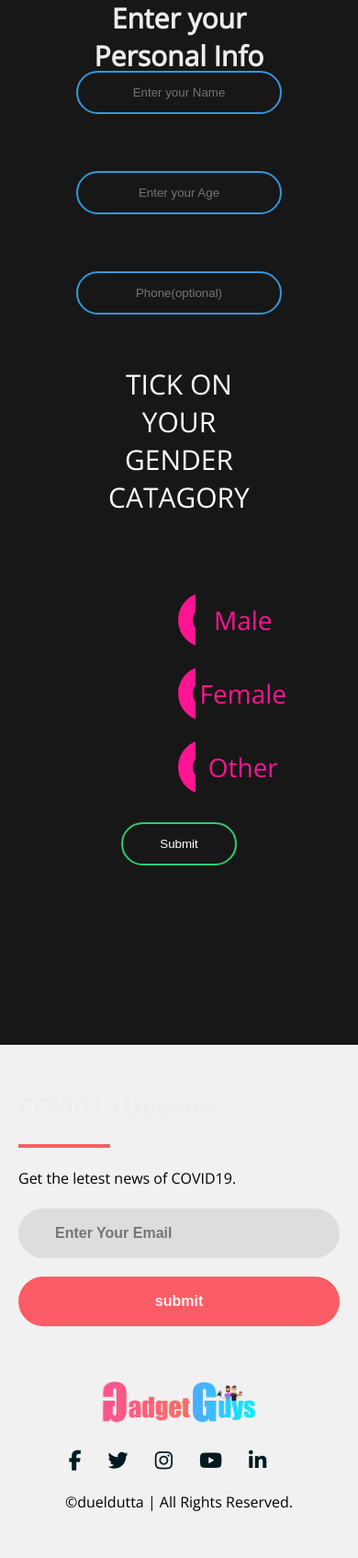
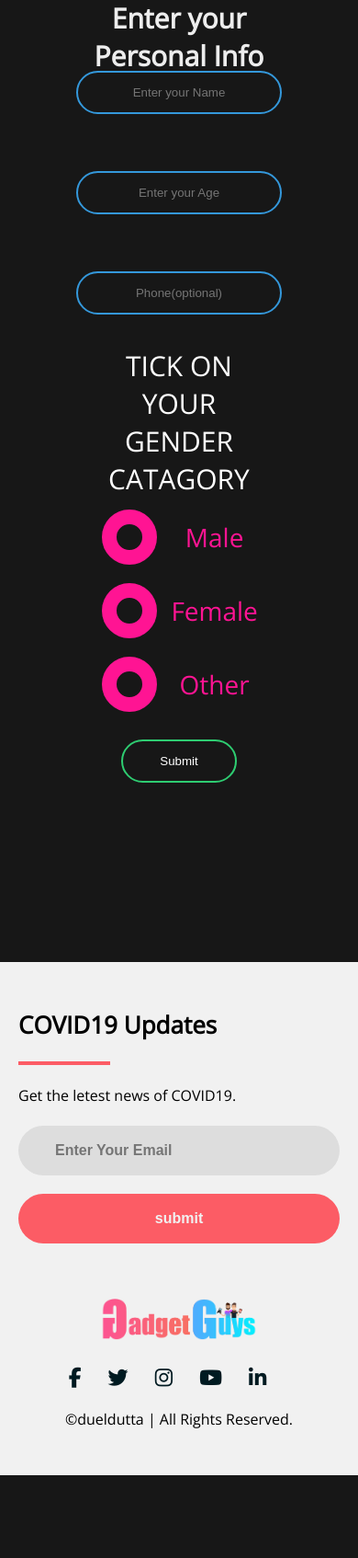
Before and after one commit to Debajyoti1/Risk-Analyzer-For-COVID-19, a PHP site: page /personal.php in a window 390 px wide. Shown: the part 213-1907 px from the top of the page at 92% size. After the commit the page ends 1817 px from the top, so only its background shows below. Run offline with PHP 8.4, Linux system fonts and the light colour scheme; some libraries are stand-ins or nearby versions.

Commit message:
Update style_personal.css

```diff
--- a/home/css/style_personal.css
+++ b/home/css/style_personal.css
@@ -137,7 +137,7 @@
 .info_1
 {
 	position: absolute;
-	top: 50%;
+	top: 53%;
 	left: 50%;
 	transform: translate(-50%,-50%);
 }
@@ -272,6 +272,7 @@
 }
 .box input[type = "submit"]:hover{
   background: #2ecc71;
+  width: 200px;
 }
 
 /*...................radio.................................*/
@@ -285,11 +286,18 @@
 }
 
 .radios-boxes {
-  display: flex;
-	padding-left: 106px;
-	padding-top: 250px;
+    display: flex;
+	padding-left: 37%;
+	padding-top: 150px;
+}
+@media screen and (max-width:500px){
+	.radios-boxes {
+    display: flex;
+	padding-left: 10%;
+	padding-top: 160px;
 }
 
+}
 .radios {
   display: flex;
   filter: url('#gooeyness');
@@ -438,6 +446,7 @@
 
 .right-col h1{
   font-size: 26px;
+	color: black;
 }
 
 .border{
```
